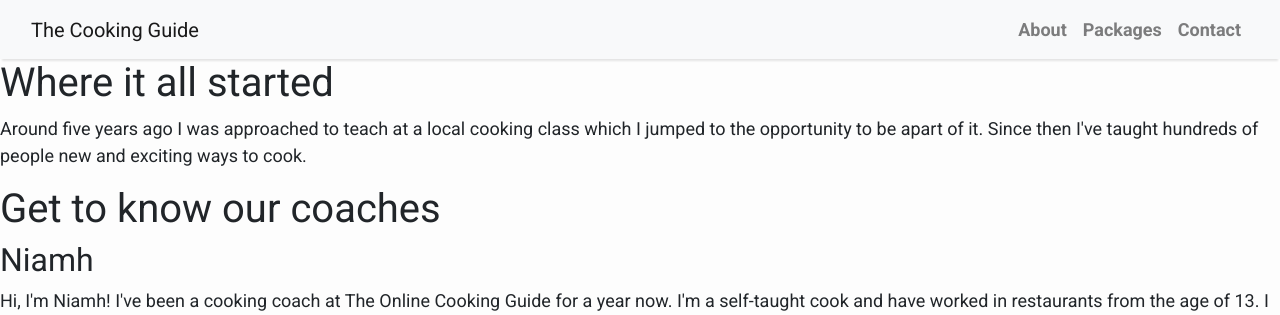
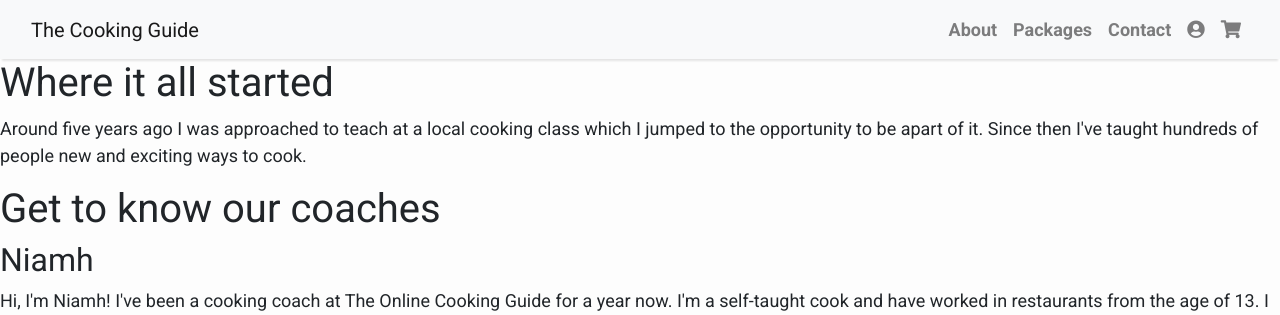
Before and after one commit to niamhbrowne/ms4-niamh-cook, a Django app: page /about/ in a window 1280 px wide. Shown: the top 315 px of the page. Run offline with Django 3.2, Linux system fonts and the light colour scheme; some libraries are stand-ins or nearby versions.

Commit message:
added account and shopping cart buttons to nav bar

```diff
--- a/templates/base.html
+++ b/templates/base.html
@@ -51,6 +51,12 @@
                     <li class="nav-item text-black">
                         <a class="nav-link text-black font-weight-bold" href="{% url 'contact' %}">Contact</a>
                     </li>
+                    <li class="nav-item text-black">
+                        <a class="nav-link text-black font-weight-bold" href="#"><i class="fas fa-user-circle"></i></a>
+                    </li>
+                    <li class="nav-item text-black">
+                        <a class="nav-link text-black font-weight-bold" href="#"><i class="fas fa-shopping-cart"></i></a>
+                    </li>
                 </ul>
             </div>
         </div>
```
